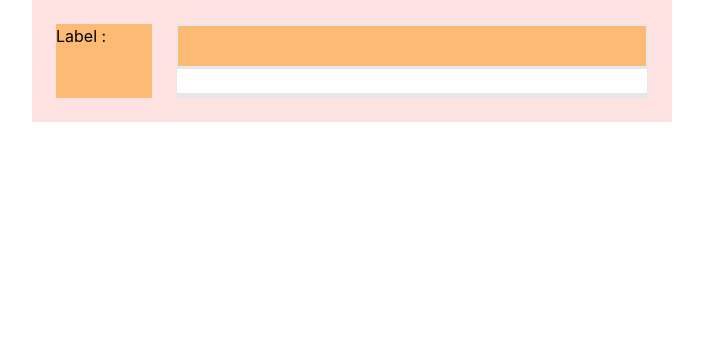
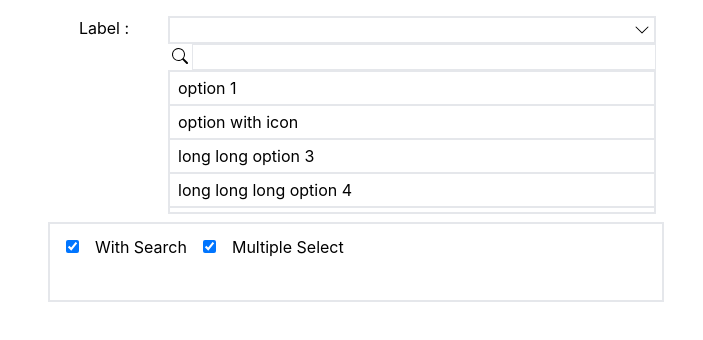
Before and after one commit to silldepair/test-search-component, a React (Create React App) app: page / in a window 1280 px wide. Both pictures are taken after a click on the element 700 px from the left and 46 px from the top of the page. Shown: the top 340 px of the page, without its empty margins (288-991 px from the left). Built offline with nearby package versions, Linux system fonts and the light colour scheme.

Commit message:
functionality

```diff
--- a/src/components/dropdownsearch/DropDownBox.js
+++ b/src/components/dropdownsearch/DropDownBox.js
@@ -0,0 +1,66 @@
+import React, { useState } from 'react';
+import { BsSearch } from "react-icons/bs";
+
+function DropDownBox(props){
+  const {selectedOptions, setSelectedOption, dataItem, isWithSearch, isMultipleSelect} = props;
+  const [textSearch, setTextSearch] = useState('')
+  const [filteredOptions, setFilteredOptions] = useState([...dataItem])
+
+  function handleChangeSearch(event){
+    let textSearch = event.target.value;
+    setTextSearch(textSearch)
+    if(textSearch){
+      filterOption(textSearch)
+    }else{
+      setFilteredOptions([...dataItem])
+    }
+
+  }
+
+  function filterOption(text){
+    let tmpArray = [];
+    dataItem.forEach((item, i) => {
+      if(item.label.includes(text)){
+        tmpArray.push(item)
+      }
+    });
+    setFilteredOptions(tmpArray);
+  }
+
+  function handleItemClick(item){
+    console.log(item.value);
+    if(!selectedOptions.includes(item)){
+      if(!isMultipleSelect && selectedOptions.length < 1){
+        setSelectedOption([...selectedOptions,item])
+      }else if(isMultipleSelect){
+        setSelectedOption([...selectedOptions,item])
+      }
+    }
+  }
+
+  return (
+    <div className="flex flex-col grow">
+      {isWithSearch && (
+        <div className="flex flex-row">
+          <div className="flex w-6 h-6 justify-center items-center bg-white">
+            <BsSearch />
+          </div>
+          <input type="text" value={textSearch} onChange={handleChangeSearch}
+          className="flex grow border px-2"/>
+        </div>
+      )}
+      <div className="flex flex-col max-h-36 overflow-auto box-border p-0 border-2">
+        {filteredOptions.map((item, index)=>{
+          return(
+            <button key={index} onClick={()=>handleItemClick(item)}
+              className="flex-1 px-2 py-1 border-b-2 border-inherit text-left">
+              {item.label}
+            </button>
+          )
+        })}
+      </div>
+    </div>
+  )
+}
+
+export default DropDownBox;
--- a/src/components/dropdownsearch/DropDownSearch.js
+++ b/src/components/dropdownsearch/DropDownSearch.js
@@ -1,37 +1,14 @@
 import React, { useState } from 'react';
+import DropDownBox from "./DropDownBox"
+import { BsChevronDown, BsDashSquareFill } from "react-icons/bs";
+import OptionBox from "./OptionBox"
 
 function DropDownSearch(props){
-  const [textSearch, setTextSearch] = useState('')
-  const [filteredOptions, setFilteredOptions] = useState([])
+  const {dataItem} = props;
   const [selectedOptions, setSelectedOption] = useState([])
-
-  function handleChangeSearch(event){
-    let textSearch = event.target.value;
-    setTextSearch(textSearch)
-    if(textSearch){
-      filterOption(textSearch)
-    }else{
-      setFilteredOptions([])
-    }
-
-  }
-
-  function filterOption(text){
-    let tmpArray = [];
-    props.dataItem.forEach((item, i) => {
-      if(item.label.includes(text)){
-        tmpArray.push(item)
-      }
-    });
-    setFilteredOptions(tmpArray);
-  }
-
-  function handleItemClick(item){
-    console.log(item.value);
-    if(!selectedOptions.includes(item)){
-      setSelectedOption([...selectedOptions,item])
-    }
-  }
+  const [toggleOption, settoggleOption] = useState(false)
+  const [isWithSearch, setIsWithSearch] = useState(true)
+  const [isMultipleSelect, setIsMultipleSelect] = useState(true)
 
   function handleRemoveItem(item){
     if(selectedOptions.includes(item)){
@@ -46,46 +23,61 @@ function DropDownSearch(props){
 
   function handleDropDownClick(){
     console.log('dropdownclicked');
+    settoggleOption(!toggleOption);
+  }
+
+  function toggleSearch(){
+    setIsWithSearch(!isWithSearch)
+  }
+
+  function toggleMultiple(){
+    setIsMultipleSelect(!isMultipleSelect)
   }
 
   return(
-    <div className="flex flex-row px-3 py-3 bg-red-100">
-      <div className="flex w-24 m-3 bg-orange-300">
-        <label>
+    <div className="flex flex-col px-3 py-3 ">
+      <div className="flex flex-row">
+        <div className="flex flex-col w-28 m-1 items-center justify-start ">
+          <label className="w-28 h-8 ">
             Label :
           </label>
         </div>
-      <div className="flex flex-col grow m-3 bg-orange-300">
+        <div className="flex flex-col grow m-1 ">
           <div onClick={handleDropDownClick}
-        className="flex flex-row max-h-72 overflow-auto flex-wrap min-h-11 border-2 border-inherit w-full">
+          className="flex flex-row max-h-72 overflow-auto min-h-4 border-2 border-inherit">
+            <div className="flex flex-row grow max-h-72 overflow-auto flex-wrap min-h-4">
               {selectedOptions.map((item,index)=>{
                 return(
-              <div key={index} className="flex flex-row border-2 px-2 py-1 border-inherit bg-yellow-100">
-                <div>
+                  <div key={index} className="flex flex-row bg-green-100 mr-1 h-9 border-2 px-1 py-1 border-green-300 rounded ">
+                    <div className="h-6">
                       <p>{item.label}</p>
                     </div>
 
-                <div onClick={()=>handleRemoveItem(item)} className="p-2">
-                  <p>X</p>
+                    <div onClick={()=>handleRemoveItem(item)} className="flex flex-col w-6 justify-center items-center">
+                      <BsDashSquareFill />
                     </div>
                   </div>
                 )
               })}
             </div>
-        <input type="text" value={textSearch} onChange={handleChangeSearch}
-        className="border px-2"/>
-        <div className="flex flex-col max-h-36 overflow-auto box-border p-0 border-2 bg-green-100">
-          {filteredOptions.map((item, index)=>{
-            return(
-              <button key={index} onClick={()=>handleItemClick(item)}
-                className="flex-1 px-2 py-1 bg-blue-100 text-left">
-                {item.label}
-              </button>
-            )
-          })}
+            <div className="flex w-6 h-6 justify-center items-center bg-white">
+              <BsChevronDown />
             </div>
           </div>
-
+          {toggleOption && (
+            <DropDownBox dataItem={dataItem} selectedOptions={selectedOptions}
+            setSelectedOption={setSelectedOption} isWithSearch={isWithSearch}
+            isMultipleSelect={isMultipleSelect}/>
+          )}
+        </div>
+      </div>
+      <div>
+        <OptionBox
+        isWithSearch={isWithSearch}
+        toggleSearch={toggleSearch}
+        isMultipleSelect={isMultipleSelect}
+        toggleMultiple={toggleMultiple}/>
+      </div>
     </div>
   )
 }
--- a/src/components/dropdownsearch/OptionBox.js
+++ b/src/components/dropdownsearch/OptionBox.js
@@ -0,0 +1,18 @@
+import React, { useState } from 'react';
+
+function OptionBox(props){
+  const {isWithSearch, toggleSearch, isMultipleSelect, toggleMultiple} = props
+
+  return (
+    <div className="flex flex-row m-1 w-full border-2 border-inherit min-h-20">
+      <div className="flex w-30">
+        <label><input className="m-4" checked={isWithSearch} type='checkbox' onClick={toggleSearch}/>With Search</label>
+      </div>
+      <div className="flex w-30">
+        <label><input className="m-4" checked={isMultipleSelect} type='checkbox' onClick={toggleMultiple}/>Multiple Select</label>
+      </div>
+    </div>
+  )
+}
+
+export default OptionBox
--- a/src/utils/dummy/DataItem.js
+++ b/src/utils/dummy/DataItem.js
@@ -25,6 +25,18 @@ export const DataItem = [
     value: 'long 6'
   },
   {
+    label: 'long long long option 7',
+    value: 'long long long option 7'
+  },
+  {
+    label: 'long long long long option 8',
+    value: 'long long long long option 8'
+  },
+  {
+    label: 'long long long long long option 9',
+    value: 'long 9'
+  },
+  {
     label: 'test option here',
     value: 'test'
   },
```
Also changed, not shown: package.json (+6 -1 lines), 1 other file (tests, documents, lock files or other folders). Lines whose indentation alone changed are shown as unchanged.
